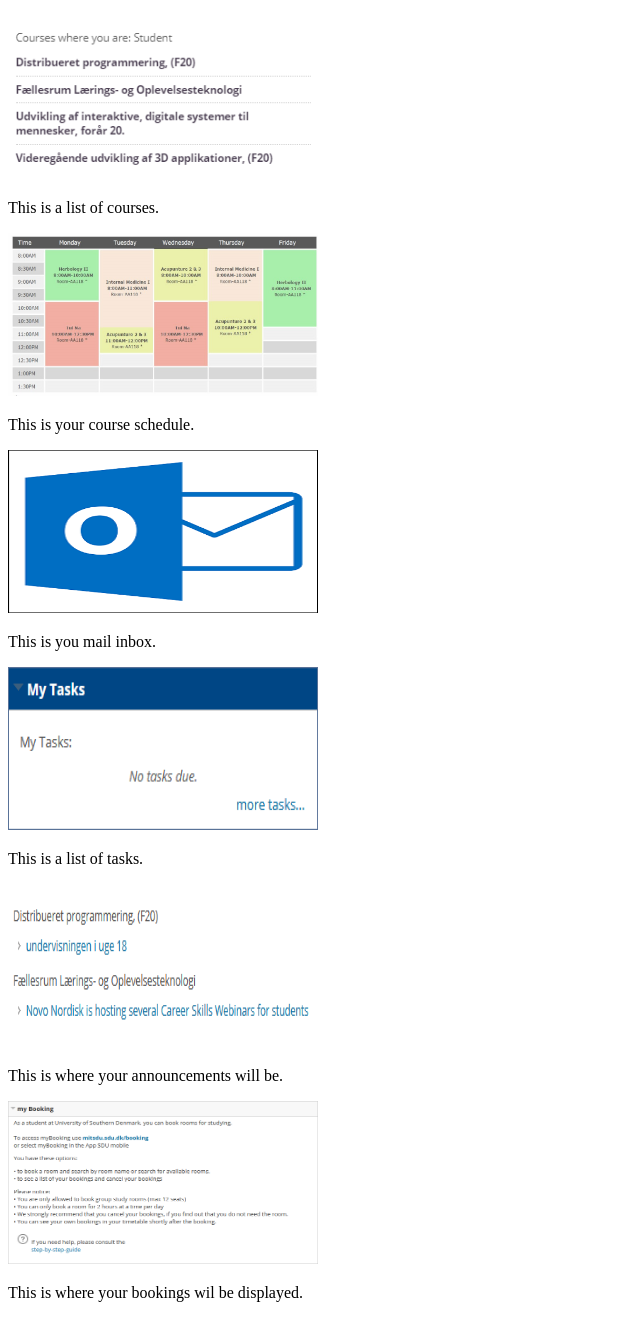
After one commit to MagnusRoemer/BlackBoard2.0, a PHP site: page /Content.html in a window 1280 px wide. The commit adds this page. Shown: the whole page, without its empty margins (0-640 px from the left). Run offline with PHP 8.4, Linux system fonts and the light colour scheme.

Commit message:
min. CSS more jQuery + content

```diff
--- a/Assets/styles/stylesheet.css
+++ b/Assets/styles/stylesheet.css
@@ -392,7 +392,7 @@ header #headerLinks a {
 	min-height: 100%;
 	min-width: 1040px;
 }
-
+/*
 .flip-card {
   background-color: rgba(67,154,134,1.00);
   width: 550px;
@@ -444,6 +444,7 @@ header #headerLinks a {
   color: white;
   transform: rotateY(180deg);
 }
+
 .flex-container {
   display: flex;
   background-color: transparent;
@@ -455,3 +456,4 @@ header #headerLinks a {
   padding: 5px;
   font-size: 15px;
 }
+*/
--- /dev/null
+++ b/Content.html
@@ -0,0 +1,61 @@
+<!doctype html>
+<html>
+
+<head>
+    <meta charset="utf-8">
+</head>
+
+<body>
+    <section class="section one">
+    <div id='courses'>
+        <div class='card' id="card">
+            <p class='preview'></p>
+            <img src="/Assets/images/Annotation%202020-05-01%20084449.png" alt="Courses" width="310" height="163"/>
+            <p class='full-text'>This is a list of courses.</p>
+        </div>
+    </div>
+
+    <div id='schedule'>
+        <div class='card' id="card">
+            <p class='preview'></p>
+            <img src="/Assets/images/class_schedule.jpg" alt="Scedule" width="310" height="163"/>
+            <p class='full-text'>This is your course schedule.</p>
+        </div>
+    </div>
+
+    <div id='mails'>
+        <div class='card' id="card">
+            <p class='preview'></p>
+            <img src="/Assets/images/Screenshot_2020-05-01%20SDU%20webmail%20%E2%80%93%20Blackboard%20Learn.png" alt="Mail" width="310" height="163"/>
+            <p class='full-text'>This is you mail inbox.</p>
+        </div>
+    </div>
+        <div id='courses'>
+        <div class='card' id="card">
+            <p class='preview'></p>
+            <img src="/Assets/images/Screenshot_2020-05-01%20myTECH%20%E2%80%93%20Blackboard%20Learn.png" alt="Tasks" width="310" height="163"/>
+            <p class='full-text'>This is a list of tasks.</p>
+        </div>
+    </div>
+
+    <div id='schedule'>
+        <div class='card' id="card">
+            <p class='preview'></p>
+            <img src="/Assets/images/Announcements.png" alt="Announcements" width="310" height="163"/>
+            <p class='full-text'>This is where your announcements will be.</p>
+        </div>
+    </div>
+
+    <div id='mails'>
+        <div class='card' id="card">
+            <p class='preview'></p>
+            <img src="/Assets/images/Screenshot_2020-05-01%20Tools%20%E2%80%93%20Blackboard%20Learn.png" alt="Booking" width="310" height="163"/>
+            <p class='full-text'>This is where your bookings wil be displayed.</p>
+        </div>
+    </div>
+    </section>
+    <section class="section two">
+
+    </section>
+
+</body></html>
```
Also changed, not shown: Assets/styles/content-styles.css (added, +15 -0 lines), Index.html (renamed from newBlackboard.html, +9 -18 lines), app.js (added, +11 -0 lines).
